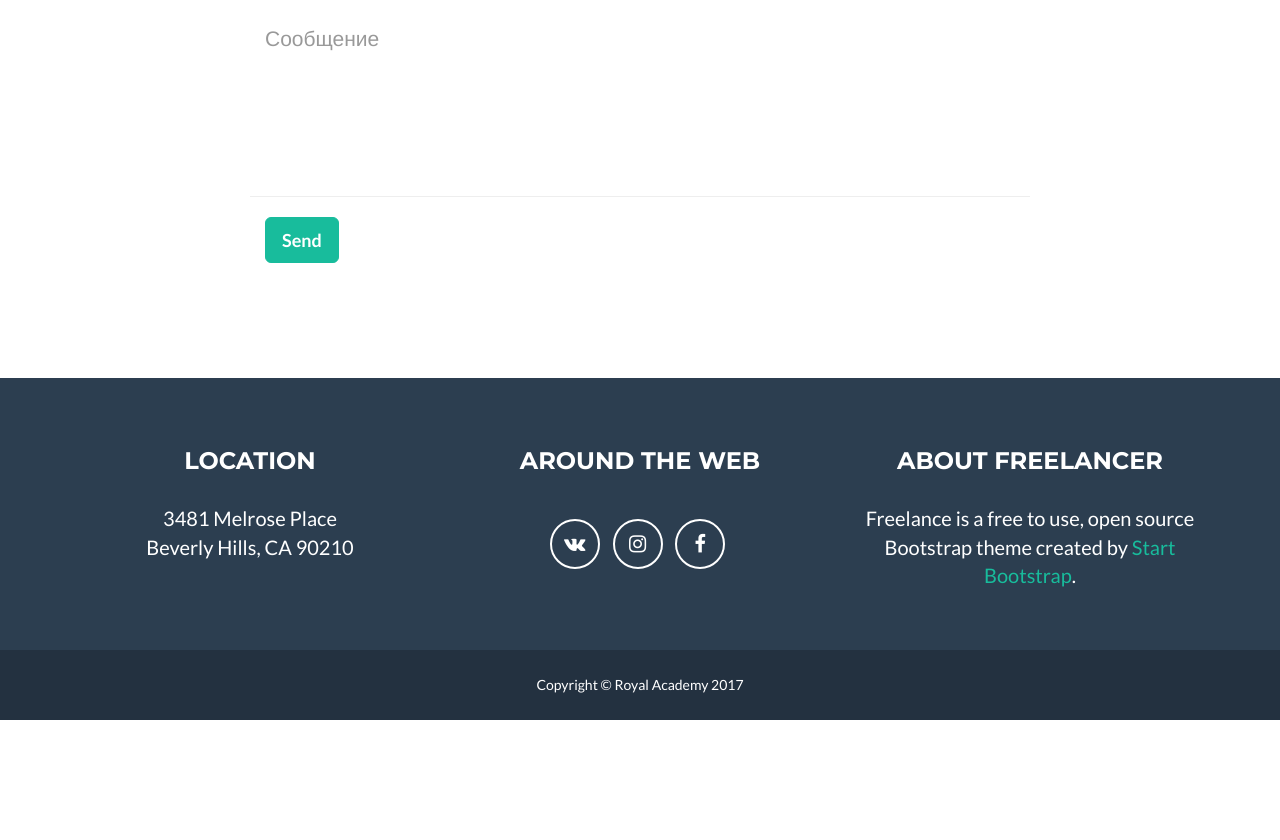
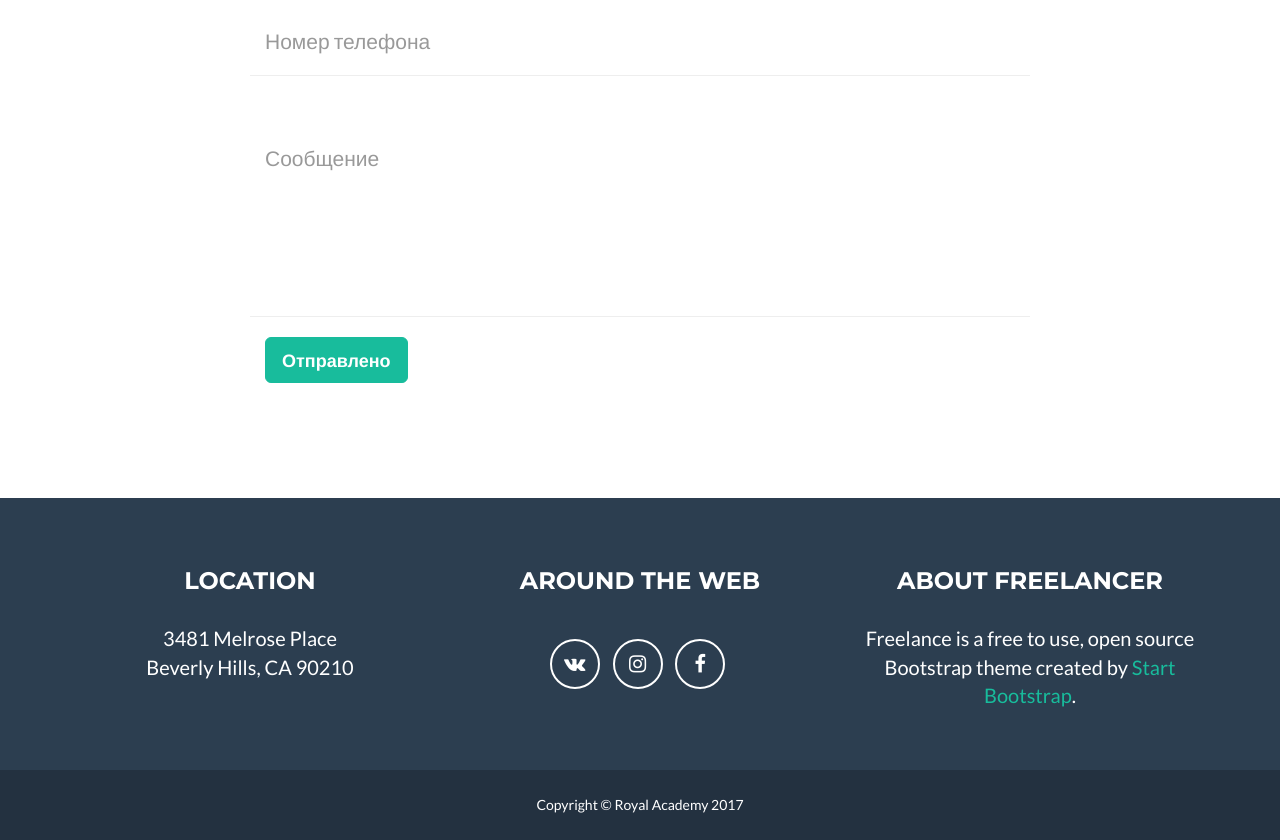
Before and after one commit to royalacademykz/royalacademykz.github.io, a website: page index.html in a window 1280 px wide. Shown: the part 2614-3454 px from the top of the page. Before the commit the page ends 3334 px from the top, so only its background shows below. Drawn offline with nearby package versions, Linux system fonts and the light colour scheme.

Commit message:
Update index.html

```diff
--- a/index.html
+++ b/index.html
@@ -203,6 +203,7 @@
                                 <p class="help-block text-danger"></p>
                             </div>
                         </div>
+                        <br><br>
                         <div class="row control-group">
                             <div class="form-group col-xs-12 floating-label-form-group controls">
                                 <label for="email">Email Address</label>
@@ -210,6 +211,7 @@
                                 <p class="help-block text-danger"></p>
                             </div>
                         </div>
+                        <br><br>
                         <div class="row control-group">
                             <div class="form-group col-xs-12 floating-label-form-group controls">
                                 <label for="phone">Phone Number</label>
@@ -217,6 +219,7 @@
                                 <p class="help-block text-danger"></p>
                             </div>
                         </div>
+                        <br><br>
                         <div class="row control-group">
                             <div class="form-group col-xs-12 floating-label-form-group controls">
                                 <label for="message">Message</label>
@@ -228,7 +231,7 @@
                         <div id="success"></div>
                         <div class="row">
                             <div class="form-group col-xs-12">
-                                <button type="submit" class="btn btn-success btn-lg">Send</button>
+                                <button type="submit" class="btn btn-success btn-lg">Отправлено</button>
                             </div>
                         </div>
                     </form>
```
